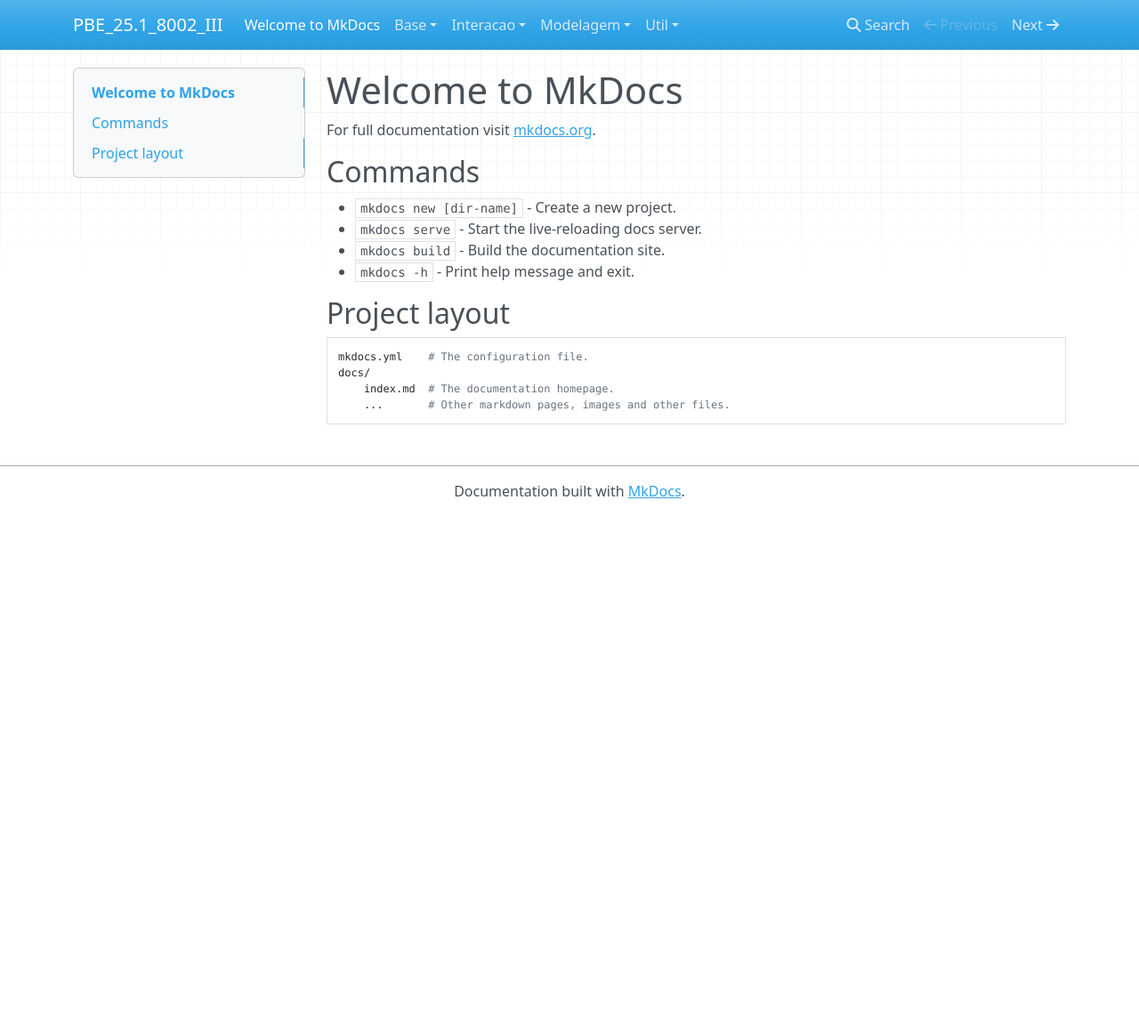
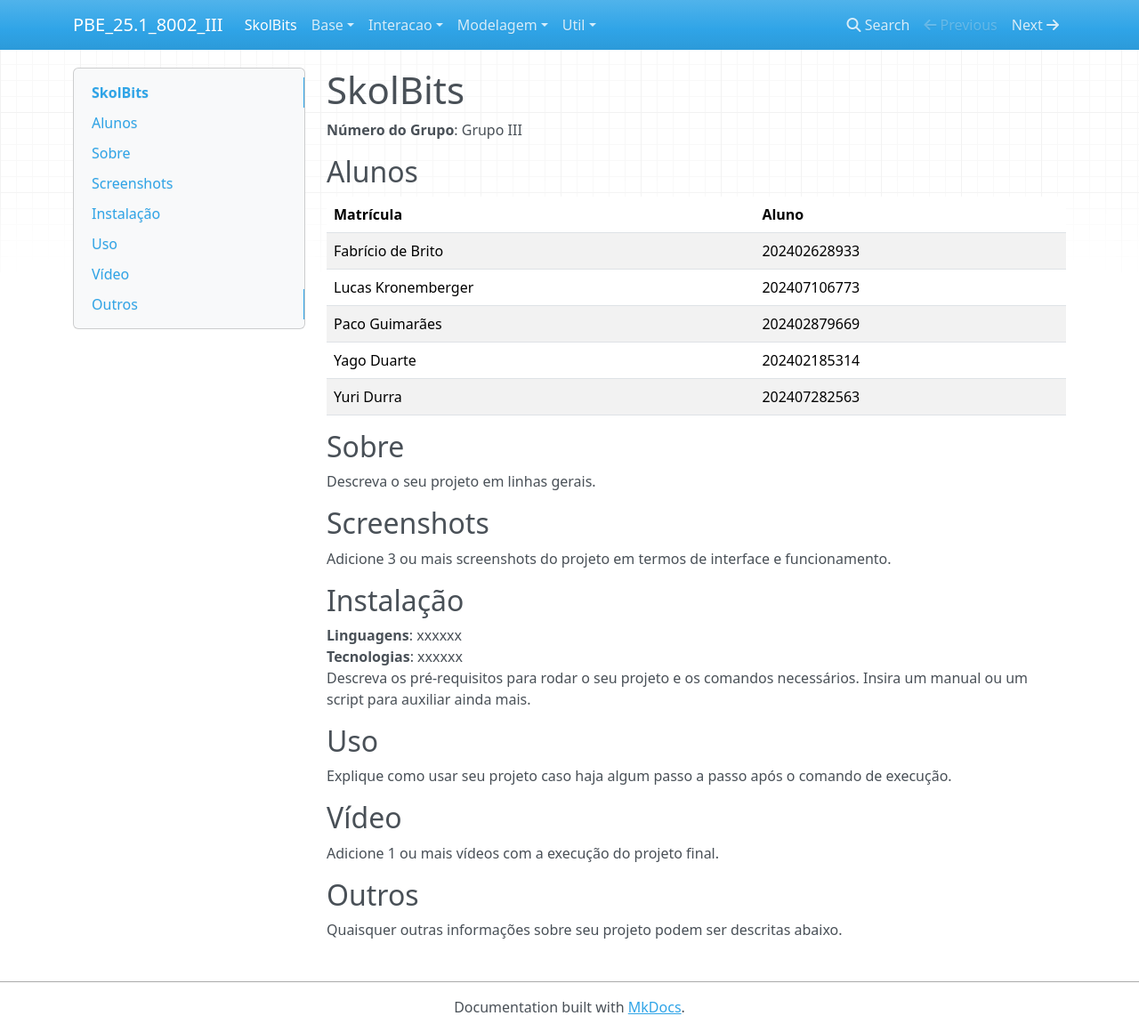
Before and after one commit to Projetos-de-Extensao/PBE_25.1_8002_SkolBits, an MkDocs documentation site: the page built from docs/index.md, in a window 1280 px wide and 1160 px high. Shown: the whole window at 89% size. Built offline with MkDocs 1.6.1, drawn with Linux system fonts in a browser that asks for light colours; nearby versions of some CDN libraries.

Commit message:
Update homepage mk

```diff
--- a/docs/index.md
+++ b/docs/index.md
@@ -1,17 +1,33 @@
-# Welcome to MkDocs
+# SkolBits
 
-For full documentation visit [mkdocs.org](https://www.mkdocs.org).
+**Número do Grupo**: Grupo III<br>
 
-## Commands
+## Alunos
+|Matrícula | Aluno |
+| -- | -- |
+| Fabrício de Brito  |  202402628933 |
+| Lucas Kronemberger  |  202407106773 |
+| Paco Guimarães  |  202402879669 |
+| Yago Duarte  |  202402185314 |
+| Yuri Durra  |  202407282563 |
 
-* `mkdocs new [dir-name]` - Create a new project.
-* `mkdocs serve` - Start the live-reloading docs server.
-* `mkdocs build` - Build the documentation site.
-* `mkdocs -h` - Print help message and exit.
+## Sobre
+Descreva o seu projeto em linhas gerais.
 
-## Project layout
+## Screenshots
+Adicione 3 ou mais screenshots do projeto em termos de interface e funcionamento.
 
-    mkdocs.yml    # The configuration file.
-    docs/
-        index.md  # The documentation homepage.
-        ...       # Other markdown pages, images and other files.
+## Instalação
+**Linguagens**: xxxxxx<br>
+**Tecnologias**: xxxxxx<br>
+Descreva os pré-requisitos para rodar o seu projeto e os comandos necessários.
+Insira um manual ou um script para auxiliar ainda mais.
+
+## Uso
+Explique como usar seu projeto caso haja algum passo a passo após o comando de execução.
+
+## Vídeo
+Adicione 1 ou mais vídeos com a execução do projeto final.
+
+## Outros
+Quaisquer outras informações sobre seu projeto podem ser descritas abaixo.
```
